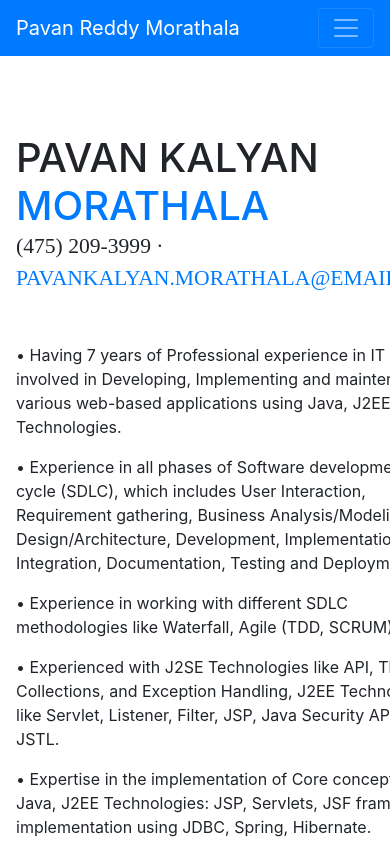
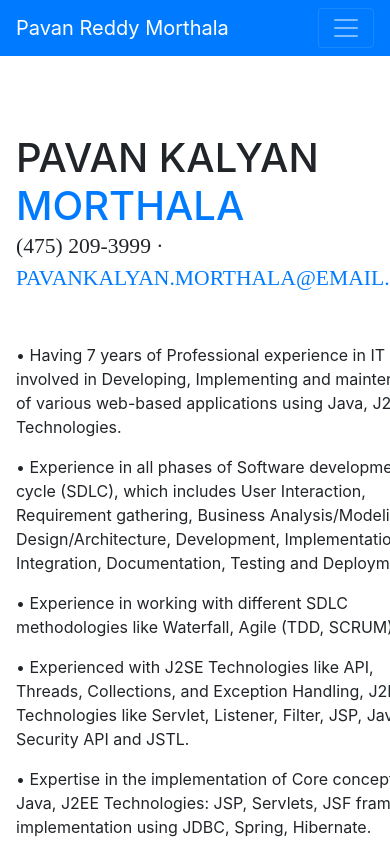
Before and after one commit to Pavan6339/pavan6339.github.io, a website with bundled scripts: page index.html in a window 390 px wide. Shown: the top 844 px of the page. Built offline with nearby package versions, Linux system fonts and the light colour scheme; a web font is replaced by a local one.

Commit message:
Update index.html

```diff
--- a/index.html
+++ b/index.html
@@ -8,7 +8,7 @@
     <meta name="description" content="">
     <meta name="author" content="">
 
-    <title>Pavan Kalyan Morathala</title>
+    <title>Pavan Kalyan Morthala</title>
 
     <!-- Bootstrap core CSS -->
     <link href="vendor/bootstrap/css/bootstrap.min.css" rel="stylesheet">
@@ -29,7 +29,7 @@
 
     <nav class="navbar navbar-expand-lg navbar-dark bg-primary fixed-top" id="sideNav">
       <a class="navbar-brand js-scroll-trigger" href="#page-top">
-        <span class="d-block d-lg-none">Pavan Reddy Morathala</span>
+        <span class="d-block d-lg-none">Pavan Reddy Morthala</span>
         <span class="d-none d-lg-block">
           <img class="img-fluid img-profile rounded-circle mx-auto mb-2" src="img/21.30.22.jpeg" alt="">
         </span>
@@ -68,10 +68,10 @@
       <section class="resume-section p-3 p-lg-5 d-flex d-column" id="about">
         <div class="my-auto">
           <h1 class="mb-0">Pavan Kalyan
-            <span class="text-primary">Morathala</span>
+            <span class="text-primary">Morthala</span>
           </h1>
           <div class="subheading mb-5"> (475) 209-3999 ·
-            <a href="mailto:pavankalyan.morathala@email.com">pavankalyan.morathala@email.com</a>
+            <a href="mailto:pavankalyan.morthala@email.com">pavankalyan.morthala@email.com</a>
           </div>
           <p>•	Having 7 years of Professional experience in IT sector involved in Developing, Implementing and maintenance of various web-based applications using Java, J2EE Technologies.</p>
 <p>•	Experience in all phases of Software development life cycle (SDLC), which includes User Interaction, Requirement gathering, Business Analysis/Modeling, Design/Architecture, Development, Implementation, Integration, Documentation, Testing and Deployment.</p>
@@ -109,7 +109,7 @@
             </li>
             -->
             <li class="list-inline-item">
-              <a href="https://www.linkedin.com/in/pavanreddy-morthala-5288532b1/">
+              <a href="https://www.linkedin.com/in/pavanreddy-Morthala-5288532b1/">
                 <span class="fa-stack fa-lg">
                   <i class="fa fa-circle fa-stack-2x"></i>
                   <i class="fa fa-linkedin fa-stack-1x fa-inverse"></i>
```
